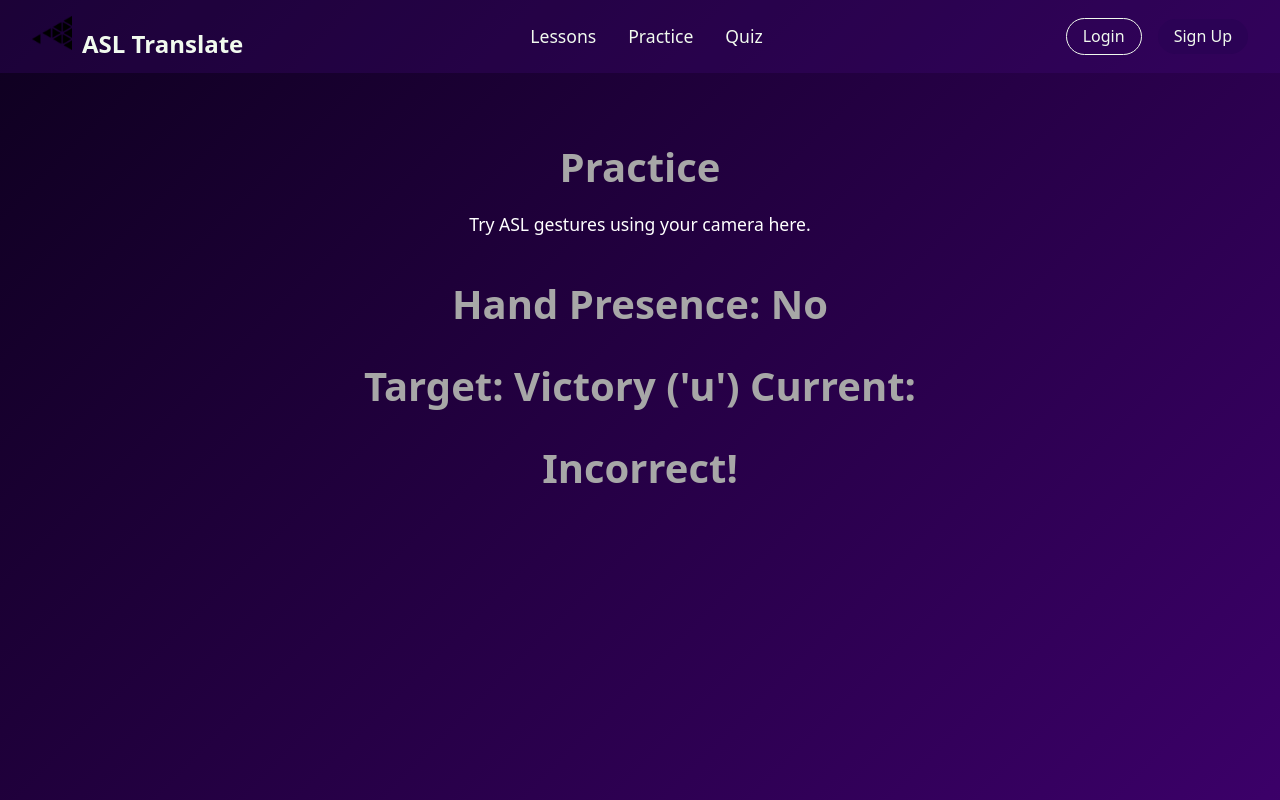
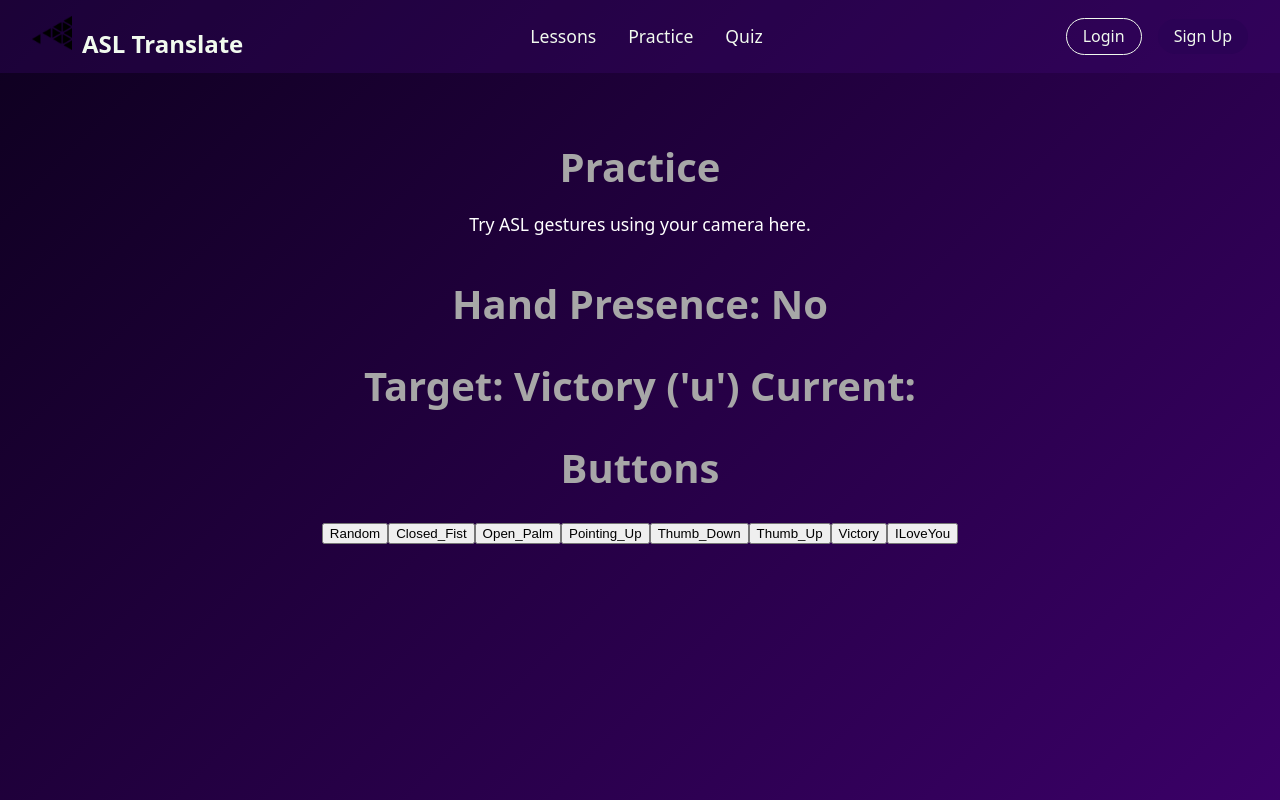
Before and after one commit to dez2413/Asl-translation-, a React (Create React App) app in the folder client/: page /practice in a window 1280 px wide. Shown: the top 800 px of the page. Built offline with nearby package versions, Linux system fonts and the light colour scheme; no server answers.

Commit message:
Buttons for Gesture List

```diff
--- /dev/null
+++ b/client/src/pages/ButtonList.js
@@ -0,0 +1,24 @@
+import React from 'react';
+import setTargetGesture from "./Practice";
+
+function MyButtonList(targetGesture, labels) {
+    labels[0] = "Random";
+    const buttonLabels = labels;
+
+    const handleButtonClick = (label) => {
+        alert(`You clicked: ${label}`);
+        //setTargetGesture(label);
+    };
+
+    return (
+        <div>
+            {buttonLabels.map((label, index) => (
+            <button key={index} onClick={() => handleButtonClick(label)}>
+            {label}
+            </button>
+        ))}
+    </div>
+  );
+}
+
+export default MyButtonList;
--- a/client/src/pages/Practice.js
+++ b/client/src/pages/Practice.js
@@ -6,7 +6,7 @@ import {
   FilesetResolver,
 } from "@mediapipe/tasks-vision";
 
-import ScrollToSelectedListItem from "./ScrollToSelectedListItem";
+import MyButtonList from "./ButtonList";
 
 import hand_landmarker_task from "./hand_landmarker.task";
 import recognizerTask from "./handgesture_recognizer.task";
@@ -38,9 +38,47 @@ function Practice() {
   const resultRef = useRef(null);
   const [handPresence, setHandPresence] = useState(null);
 
-  const [correctGesture, setCorrectGesture] = useState(null);
+  const [isCorrect, setIsCorrect] = useState(null);
   const [currentGesture, setCurrentGesture] = useState(null);
-  const targetGesture = "Victory";
+  //const targetGesture = "Victory";
+  const [targetGesture, setTargetGesture] = useState(null);
+      const gestureList = [
+      {
+        gestureName: 'None',
+        mastery: 1
+      },
+      {
+        gestureName: 'Closed_Fist',
+        mastery: 0
+      },
+      {
+        gestureName: 'Open_Palm',
+        mastery: 0
+      },
+      {
+        gestureName: 'Pointing_Up',
+        mastery: 0
+      },
+      {
+        gestureName: 'Thumb_Down',
+        mastery: 0
+      },
+      {
+        gestureName: 'Thumb_up',
+        mastery: 0
+      },
+      {
+        gestureName: 'Victory',
+        mastery: 0
+      },
+      {
+        gestureName: 'ILoveYou',
+        mastery: 0
+      }
+    ];
+    let targetIndex = 0;
+    let categoryNames = ["None", "Closed_Fist", "Open_Palm", "Pointing_Up", "Thumb_Down", "Thumb_Up", "Victory", "ILoveYou"];
+    let categoryHistory = [1, 0, 0, 0, 0, 0, 0, 0];
 
   useEffect(() => {
     let handLandmarker;
@@ -60,10 +98,7 @@ function Practice() {
 
     let oldPositionHandNine = [0,0,0];
     let newPositionHandNine;
-
-    let targetIndex = 0;
-    let categoryNames = ["None", "Closed_Fist", "Open_Palm", "Pointing_Up", "Thumb_Down", "Thumb_Up", "Victory", "ILoveYou"];
-    let categoryHistory = [1, 0, 0, 0, 0, 0, 0, 0];
+    setTargetGesture(categoryNames[6]);
 
     const initializeHandDetection = async () => {
       console.log("in initHandDetect");
@@ -201,13 +236,17 @@ function Practice() {
 
         // generate random element from array of names
         canvasResCtx.fillText("Target:"+ targetGesture, canvas.width / 4, 4*canvas.height / 8);
-        if(firstCategoryName === targetGesture){
+        if(firstCategoryName === "None"){
+          canvasResCtx.fillText(firstCategoryName, canvas.width / 4, 6*canvas.height / 8);
+          setIsCorrect("None");
+          setCurrentGesture(firstCategoryName);
+        } else if(firstCategoryName === targetGesture){
           canvasResCtx.fillText("Correct!"+firstCategoryName, canvas.width / 4, 6*canvas.height / 8);
-          setCorrectGesture(1);
+          setIsCorrect("Correct!");
           setCurrentGesture(firstCategoryName);
         }else{
           canvasResCtx.fillText("Try Again!"+firstCategoryName, canvas.width / 4, 6*canvas.height / 8);
-          setCorrectGesture(null);
+          setIsCorrect("Incorrect! Try Again");
           setCurrentGesture(firstCategoryName);
         }
 
@@ -303,7 +342,8 @@ function Practice() {
         <>
           <h1> Hand Presence: {handPresence? "Yes" : "No"}</h1>
           <h1> Target: {targetGesture} ('u') Current:{currentGesture}</h1>
-          <h1> {correctGesture? "Correct!" : "Incorrect!"}</h1>
+          <h1> {isCorrect} </h1>
+          <h1>Buttons {MyButtonList(targetGesture, categoryNames)}</h1>
           <div style={{ position: "relative"}}>
             <video ref={videoRef} autoPlay playsInline></video>
             <canvas ref={canvasRef} style={{
--- a/client/src/pages/ScrollToSelectedListItem.js
+++ /dev/null
@@ -1,13 +0,0 @@
-import React, { useEffect, useRef } from 'react';
-
-const ScrollToSelectedListItem = ({ isChosen, children }) => {
-  const listItemRef = useRef(null);  useEffect(() => {
-    if (isChosen && listItemRef.current) {
-      listItemRef.current.scrollIntoView({ behavior: 'smooth', block: 'start' });
-    }
-  }, [isChosen]);
-  // we can also keep the deps array empty so it will only run once on component mount  return <span ref={listItemRef}>{children}</span>;
-};export default ScrollToSelectedListItem;
-
-//https://medium.com/@himanshuain5567/smoothly-scroll-a-selected-list-item-into-view-in-react-using-useref-hook-4bdb84932255
-//https://legacy.reactjs.org/docs/lists-and-keys.html
```
